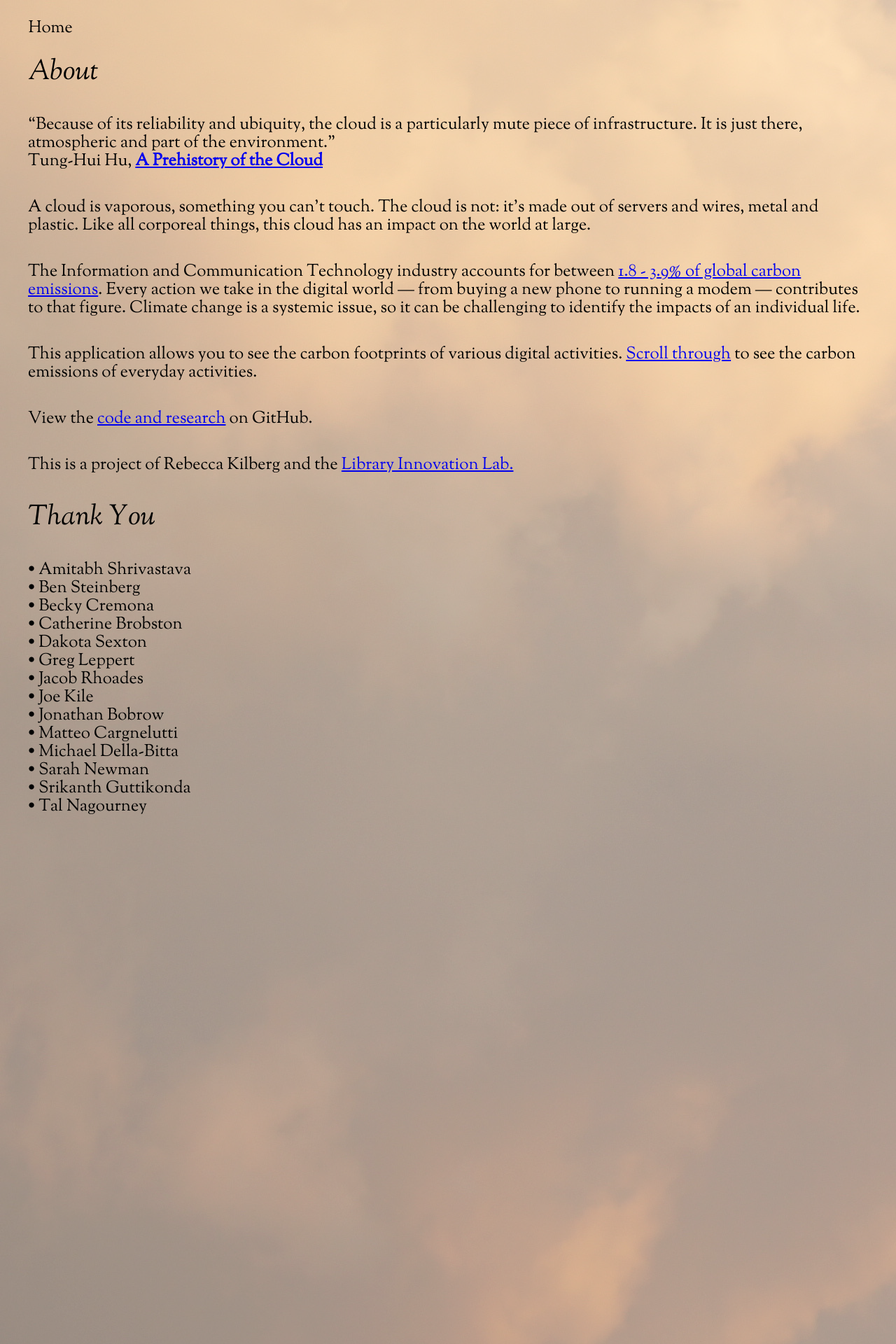
After one commit to harvard-lil/the-cloud, a Flask app: page /about in a window 1280 px wide. The commit adds this page. Shown: the top 1920 px of the page at 70% size. Run offline with Flask 3, Linux system fonts and the light colour scheme.

Commit message:
Adds about page with thank you

```diff
--- a/cloud/app.py
+++ b/cloud/app.py
@@ -17,6 +17,9 @@ def turn_on():
     except subprocess.CalledProcessError:
         return '<h1>Failed to turn on {}</h1>'.format(kasaIP)
 
+@app.route("/about", methods=["GET"])
+def render_about():
+    return render_template('./about.html')
 
 if __name__ == "__main__":
   app.run(host='0.0.0.0', debug=True)
--- /dev/null
+++ b/cloud/static/about-style.css
@@ -0,0 +1,24 @@
+.about-cloud{
+    background-color: rgb(255, 228, 196, 0.5);
+    padding-top: 5vh;
+    padding-bottom: 5vh;
+    height: 400vh;
+}
+
+.about-title {
+    display: flex;
+    align-items: center;
+    justify-content: left;
+    font-family: 'Goudy', serif;
+    font-style: italic;
+    font-size: 5vh;
+    margin: 5vh;
+}
+
+.about-text {
+    align-items: center;
+    justify-content: center;
+    font-family: 'Goudy', serif;
+    font-size: 3vh;
+    margin: 5vh;
+}
--- a/cloud/static/app.js
+++ b/cloud/static/app.js
@@ -29,26 +29,26 @@ scrollItems.forEach((scrollItem) => {
 const gramItems = document.getElementsByClassName("grams")
 for (var i = 0; i < gramItems.length; i++) {
     var item = gramItems[i];
-    item.style.background = `rgb(${255-(i*6.64)}, ${228-(i*4.4)}, ${196-(i*1.8)}, 0.6)`
+    item.style.background = `rgb(${255-(i*6.64)}, ${228-(i*4.4)}, ${196-(i*1.8)}, 0.5)`
 }
 
 // Change the background color from rgb(109, 132, 156, 0.5) to rgb(88, 96, 103, 0.6)
 const kiloItems = document.getElementsByClassName("kilos")
 for (var i = 0; i < kiloItems.length; i++) {
     var item = kiloItems[i];
-    item.style.background = `rgb(${109-(i*.7)}, ${132-(i*1.2)}, ${156-(i*1.77)}, 0.6)`
+    item.style.background = `rgb(${109-(i*.7)}, ${132-(i*1.2)}, ${156-(i*1.77)}, 0.5)`
 }
 
 // Change the background color from rgb(88, 96, 103, 0.6) to rgb(46, 50, 54, 0.6)
 const tonItems = document.getElementsByClassName("tons")
 for (var i = 0; i < tonItems.length; i++) {
     var item = tonItems[i];
-    item.style.background = `rgb(${88-(i*6)}, ${96-(i*6.57)}, ${103-(i*7)}, 0.7)`
+    item.style.background = `rgb(${88-(i*6)}, ${96-(i*6.57)}, ${103-(i*7)}, 0.6)`
 }
 
 // Change the background color from rgb(46, 50, 54, 0.6) to rgb(0, 0, 0, 0.6)
 const millTonItems = document.getElementsByClassName("m-tons")
 for (var i = 0; i < millTonItems.length; i++) {
     var item = millTonItems[i];
-    item.style.background = `rgb(${46-(i*5.75)}, ${50-(i*6.25)}, ${54-(i*6.75)}, 0.7)`
+    item.style.background = `rgb(${46-(i*5.75)}, ${50-(i*6.25)}, ${54-(i*6.75)}, 0.6)`
 }
--- a/cloud/static/style.css
+++ b/cloud/static/style.css
@@ -40,7 +40,7 @@ body {
 }
 
 html {
-  background-image: url("images/light-cloud.jpg");
+  background-image: url("images/cloud-repeat.jpg");
   z-index: -1;
 }
 
@@ -179,3 +179,20 @@ p.unit {
   opacity: 70%;
   z-index: -1;
 }
+
+.menu {
+  position: absolute;
+  color: rgb(0, 0, 0);
+  left: 2%;
+  top: 5%;
+  transform: scale(1.5);
+  z-index: 10;
+}
+
+.menu {
+  position: absolute;
+  color: rgb(0, 0, 0);
+  left: 4%;
+  top: 2%;
+  font-family: 'Goudy', serif;
+}
--- /dev/null
+++ b/cloud/templates/about.html
@@ -0,0 +1,32 @@
+<!DOCTYPE html>
+<html>
+    <head>
+        <title>About the Cloud</title>
+        <link rel="stylesheet" href="static/style.css">
+        <link rel="stylesheet" href="static/about-style.css">
+        <script type="module" src="static/app.js"></script>
+        <link rel="icon" type="image/png" href="static/images/favicon.png"/>
+        <link rel="apple-touch-icon"  type="image/png" href="static/images/favicon.png"/>
+        <link rel="apple-touch-icon-precomposed" type="image/png" href="static/images/favicon.png"/>
+    </head>
+    <body>
+        <div class="about-cloud">
+            <a href="/">
+                <p class="menu">Home</p>
+            </a>
+            <p class="about-title">About</p>
+            <p class="about-text">“Because of its reliability and ubiquity, the cloud is a particularly mute piece of infrastructure.
+                It is just there, atmospheric and part of the environment.”<br/>  Tung-Hui Hu, <a href="https://mitpress.mit.edu/9780262529969/a-prehistory-of-the-cloud/"><strong>A Prehistory of the Cloud</strong></a></p>
+            <p class="about-text">A cloud is vaporous, something you can't touch. The cloud is not: it's made out of servers and wires, metal and plastic.
+                Like all corporeal things, this cloud has an impact on the world at large.</p>
+            <p class="about-text">The Information and Communication Technology industry accounts for between <a href="https://perma.cc/LAG6-L2VV">1.8 - 3.9% of global carbon emissions</a>.
+                Every action we take in the digital world — from buying a new phone to running a modem — contributes to that figure.
+                Climate change is a systemic issue, so it can be challenging to identify the impacts of an individual life.</p>
+            <p class="about-text">This application allows you to see the carbon footprints of various digital activities. <a href="/">Scroll through</a> to see the carbon emissions of everyday activities.</p>
+            <p class="about-text">View the <a href="https://github.com/harvard-lil/the-cloud">code and research</a> on GitHub.</p>
+            <p class="about-text">This is a project of Rebecca Kilberg and the <a href="http://lil.law.harvard.edu">Library Innovation Lab.</a></p>
+            <p class="about-title">Thank You</p>
+            <p class="about-text">• Amitabh Shrivastava<br/>• Ben Steinberg<br/>• Becky Cremona<br/> • Catherine Brobston<br/> • Dakota Sexton<br/> • Greg Leppert<br/> • Jacob Rhoades<br/> • Joe Kile<br/> • Jonathan Bobrow<br/> • Matteo Cargnelutti<br/> • Michael Della-Bitta<br/> • Sarah Newman<br/> • Srikanth Guttikonda<br/> • Tal Nagourney</p>
+        </div>
+    </body>
+</html>
--- a/cloud/templates/index.html
+++ b/cloud/templates/index.html
@@ -13,6 +13,11 @@
         <div class="balloon"></div>
         <div class="scroll-section">
             <div class="grams-section">
+                <div>
+                    <a href="/about">
+                        <p class="menu">About</p>
+                    </a>
+                </div>
                 <section class="scroll-item-title grams-title">
                     <div>
                         <p>GRAMS</p>
```
Also changed, not shown: cloud/resources.md (+1 -0 lines).
